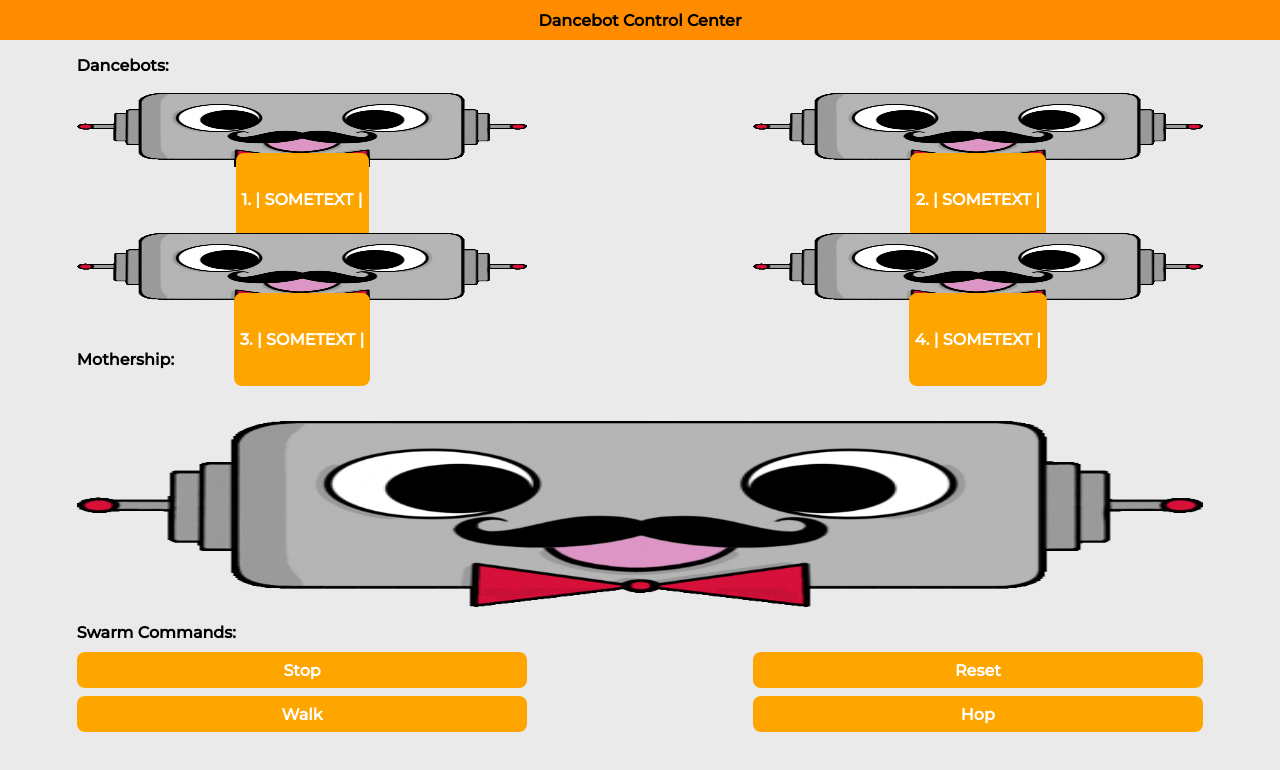
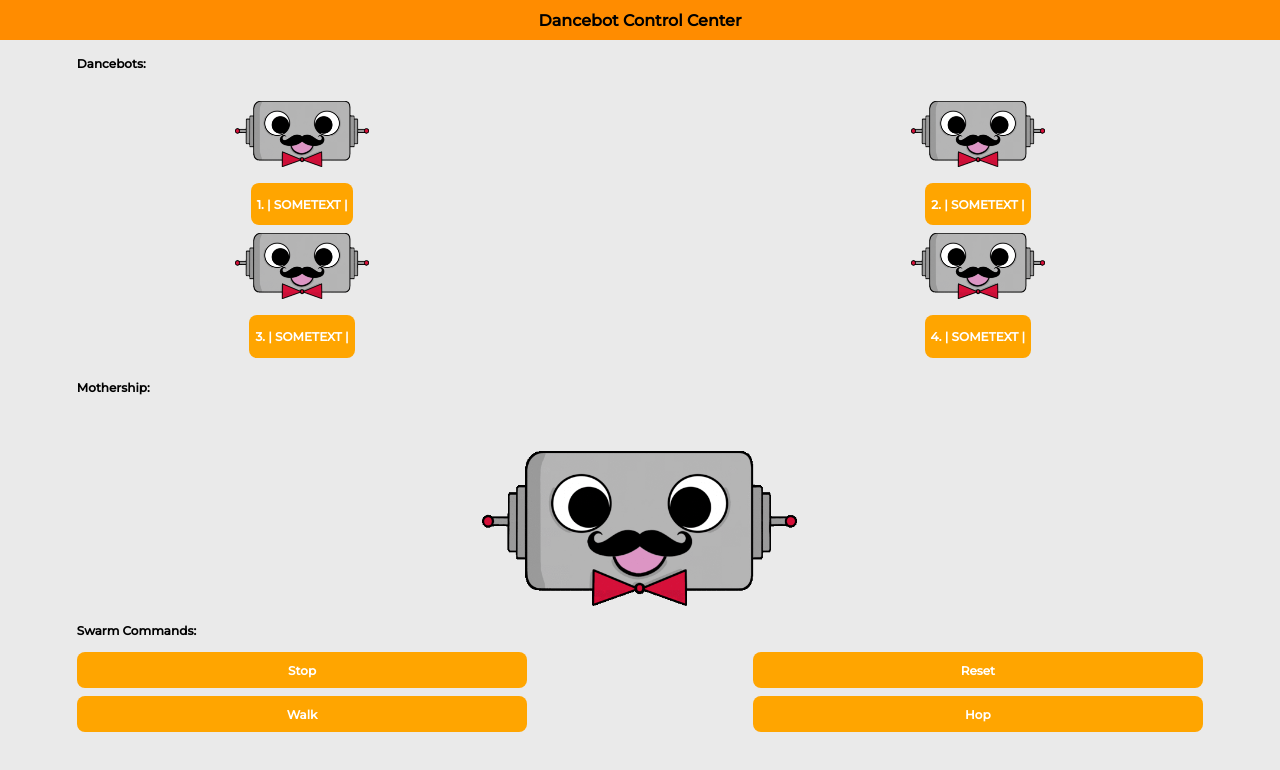
Before and after one commit to ut-ras/DancebotSwarmWebServer, a website: page public/index.html in a window 1280 px wide. Drawn offline with Linux system fonts and the light colour scheme.

Commit message:
tyring to fix format in index.html and styles.css

```diff
--- a/public/index.html
+++ b/public/index.html
@@ -38,7 +38,7 @@
   </div>
 	<div id="container">
     <!-- Dancebots -->
-		<p style="position:absolute; top:0%; left:0%; margin:0;font-weight: bold;">Dancebots:</p>
+		<p style="position:absolute; top:0%; left:0%; margin:0;font-weight: bold;font-size:1.5vh">Dancebots:</p>
 		<div id="dancebot1" class="dancebot">
 			<div class="robotHead">
 				<img src="Images/happy.png" alt="Default Head HERE">
@@ -81,7 +81,7 @@
     </div>
 
     <!-- Mothership -->
-    <p style="position:absolute; top:40%; left:0%; margin:0;font-weight: bold;">Mothership:</p>
+    <p style="position:absolute; top:44%; left:0%; margin:0;font-weight: bold; font-size:1.5vh">Mothership:</p>
     <div id="mothership" class="dancebot">
         <div class="robotHead">
       <img src="Images/happy.png" alt="Default Head HERE">
@@ -89,7 +89,7 @@
     </div>
 
     <!-- Swarm Commands -->
-    <p style="position:absolute; top:77%; left:0%; margin:0;font-weight: bold;">Swarm Commands:</p>
+    <p style="position:absolute; top:77%; left:0%; margin:0;font-weight: bold; font-size:1.5vh;">Swarm Commands:</p>
     <div class="swarmCommands">
       <button id="stopAll">
         Stop
--- a/public/styles.css
+++ b/public/styles.css
@@ -23,7 +23,7 @@ h1, p, button  {
 
 #titleBar > h1 {
     position: relative;
-    font-size:1em;
+    font-size:2vh;
     /* margin: auto; */
 }
 
@@ -31,7 +31,7 @@ h1, p, button  {
     position: absolute;
     width:40%;
     height: 14%;
-    top: 2%;
+    top: 3%;
 }
 
 .robotHead {
@@ -40,20 +40,24 @@ h1, p, button  {
     display: block;
     margin: auto;
 }
+
 .robotHead > img {
-    width: 100%;
-    height: 90%;
+    display:block;
+    width: auto;
+    height: 80%;
     margin-top: 5%;
     margin-bottom: 5%;
+    margin-left: auto;
+    margin-right: auto;
 }
 
 .flavorText {
     text-align: center;
 }
 .flavorText > button {
-    font-size: 1em;
-    padding-top: calc(10% - 1em/2);
-    padding-bottom: calc(10% - 1em/2);
+    font-size: 1.5vh;
+    padding-top: 3%;
+    padding-bottom: 3%;
     background-color: orange;
     border-radius: 8px;
     border: none;
@@ -86,8 +90,8 @@ h1, p, button  {
 
 #mothership {
     position: absolute;
-    top: 42%;
-    height: 35%;
+    top: 46%;
+    height: 33%;
     width: 100%;
 }
 
@@ -99,7 +103,7 @@ h1, p, button  {
 }
 
 .swarmCommands > button {
-    font-size: 1em;
+    font-size: 1.5vh;
     background-color: orange;
     border-radius: 8px;
     border: none;
```
